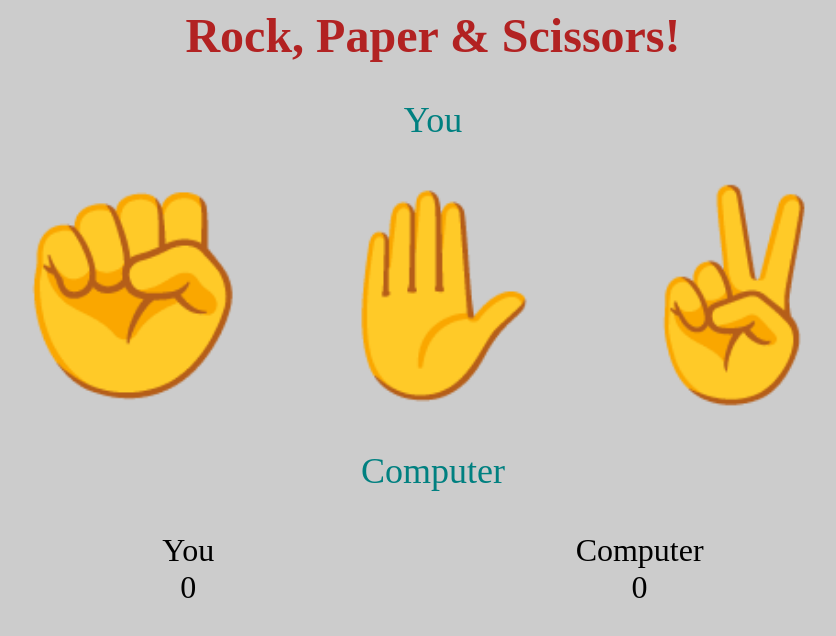
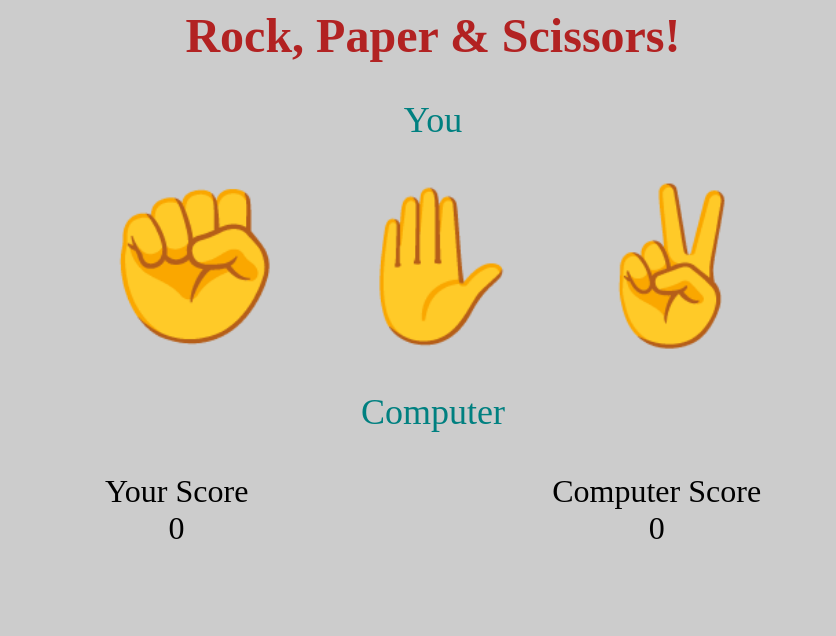
Before and after one commit to yash-wakde/rock-paper-scissor, a plain HTML site: page index.html in a window 1280 px wide. Shown: the whole page, without its empty margins (207-1043 px from the left). Drawn offline with Linux system fonts and the light colour scheme.

Commit message:
UI Changes

```diff
--- a/index.html
+++ b/index.html
@@ -20,8 +20,8 @@
         <p class="resultText"></p>
 
         <div class="container">
-            <div class="results">You<br><span class="player-score">0</span></div>
-            <div class="results">Computer<br><span class="computer-score">0</span></div>
+            <div class="results">Your Score<br><span class="player-score">0</span></div>
+            <div class="results">Computer Score<br><span class="computer-score">0</span></div>
         </div>
     </div>
 </body>
--- a/styles.css
+++ b/styles.css
@@ -22,7 +22,7 @@ body{
     cursor: pointer;
     font-size: 6rem;
     transition: 100ms;
-    font-size: 200px;
+    font-size: 150px;
 }
 
 .selection:hover{
```
